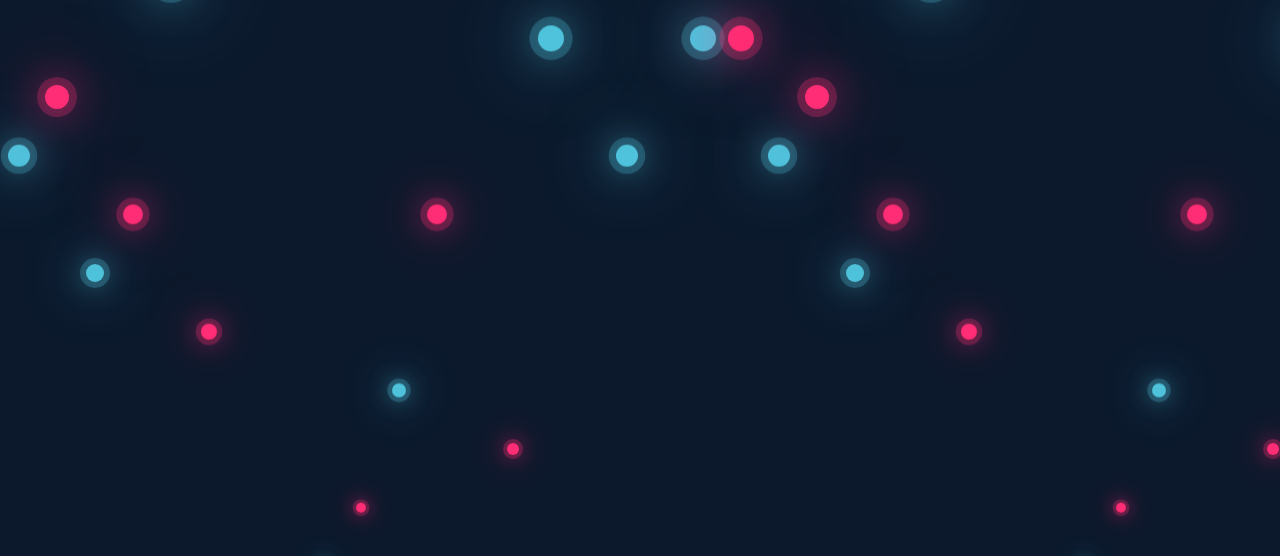
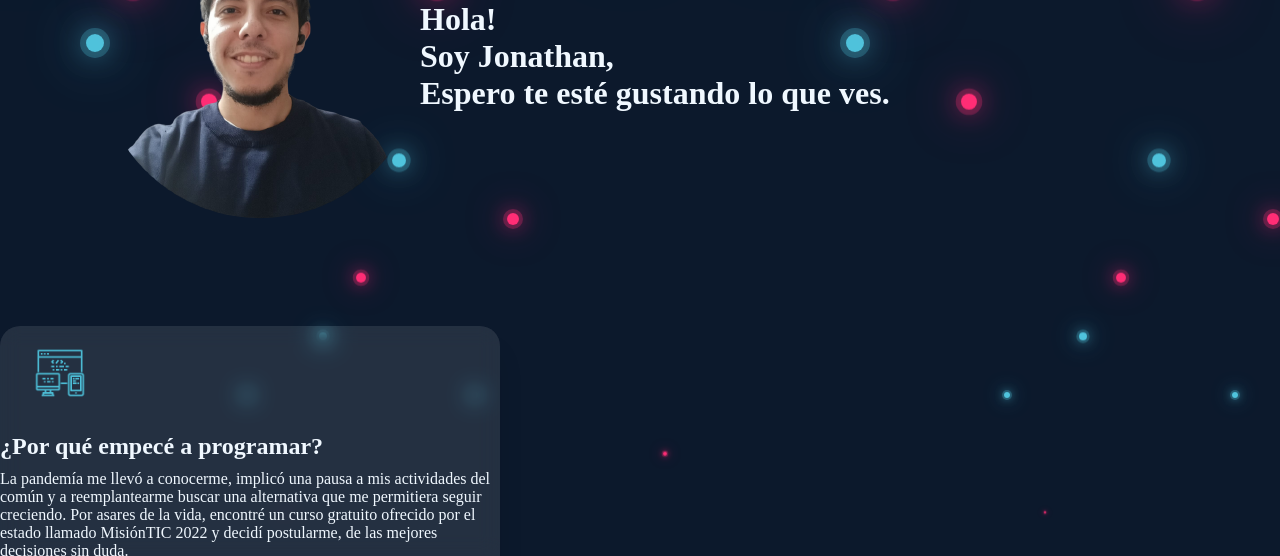
Before and after one commit to Nathanela10/webMiPortafolioJonathanVera, a plain HTML site: page index.html in a window 1280 px wide. Shown: the part 244-800 px from the top of the page. Drawn offline with Linux system fonts and the light colour scheme.

Commit message:
20220612 - Logré que el background quedará como fondo total e hice un bosquejo de una tarjeta

```diff
--- a/index.html
+++ b/index.html
@@ -7,10 +7,6 @@
 </head>
 <body>
 	<div class="container">
-		<div class="text">
-			<h1>Hola!</h1>
-			<h1> Soy Jonathan</h1>
-		</div>
 		<div class="bubbles">
 			<span style="--i:11"></span>
 			<span style="--i:12"></span>
@@ -53,6 +49,48 @@
 			<span style="--i:13"></span>
 			<span style="--i:28"></span>
 		</div>
+		<div class="banner">
+			<div class="home">
+				<img src="img/fotoPerfil.png" alt="">
+				<h1>
+					Hola! <br>
+					Soy Jonathan, <br>
+					Espero te esté gustando lo que ves.
+				</h1>
+			</div>
+			<div class="card">
+				<div class="content">
+					<div class="presentation-container-card">
+						<div class="imgBx">
+							<img src="img/imagenUno.png" alt="">
+						</div>
+						<div class="details">
+							<div>
+								<h2>¿Por qué empecé a programar?</h2>
+							</div>
+							<div>
+								<p>La pandemía me llevó a conocerme, implicó una pausa a mis actividades del común y a reemplantearme buscar una alternativa que me permitiera seguir creciendo. Por asares de la vida, encontré un curso gratuito ofrecido por el estado llamado MisiónTIC 2022 y decidí postularme, de las mejores decisiones sin duda.</p>
+							</div>
+						</div>
+					</div>
+				</div>
+			</div>
+				<div class="galery">
+					<div class="container-galery">
+						<h2>Aquí va una galería de pantallazos de trabajo que he realizado.</h2>
+					</div>
+				</div>
+				<div class="contact">
+					<div class="container-contact">
+						<h3>Jonathan Vera G.</h3><hr>
+						<h3>Correo:</h3>
+						<h4>jonathan.vra@gmail.com</h4><hr>
+						<h3>Github:</h3>
+						<h4>link del github</h4>
+					</div>
+				</div>
+			</div>
+		</div>
 	</div>
 </body>
 </html>
--- a/style.css
+++ b/style.css
@@ -22,7 +22,7 @@ body {
 .bubbles {
     position: relative;
     display: flex;
-    z-index: 3;
+    z-index: 50;
 }
 
 .bubbles span {
@@ -61,3 +61,67 @@ body {
     font-size: 50px;
     z-index: 0;
 }
+
+.banner {
+    position: absolute;
+    z-index: 100;
+    color: aliceblue;
+}
+
+.home {
+    margin: 20px;
+    display: grid;
+    grid-template-columns: 400px 500px;
+    align-items: center;
+    justify-content: center;
+}
+
+.card {
+    position: relative;
+    width: 500px;
+    height: 300px;
+    background: rgba(255, 255, 255, 0.1);
+    backdrop-filter: blur(10px);
+    box-shadow: 0 25px 25px rgba(0, 0, 0, 0.1);
+    border-radius: 20px;
+    overflow: hidden;
+    transition: 1s;
+    display: flex;
+    justify-content: center;
+    align-items: center;
+}
+
+.card:hover {
+    transform: scale(1.2);
+}
+
+.card .content {
+    position: relative;
+    display: flex;
+    margin-top: -80px;
+    gap: 20px;
+}
+
+.card .content .imgBx {
+    position: relative;
+    width: 120px;
+    height: 120px;
+    overflow: hidden;
+    border-radius: 50%;
+}
+
+.card .content .imgBx img {
+    position: absolute;
+    top: 0;
+    left: 0;
+    width: 100%;
+    height: 100%;
+    object-fit: cover;
+}
+
+.card .content .details {
+    display: flex;
+    flex-direction: column;
+    gap: 10px;
+    color: aliceblue;
+}
```
Also changed, not shown: img/fotoPerfil.png (added), img/imagenUno.png (added).
